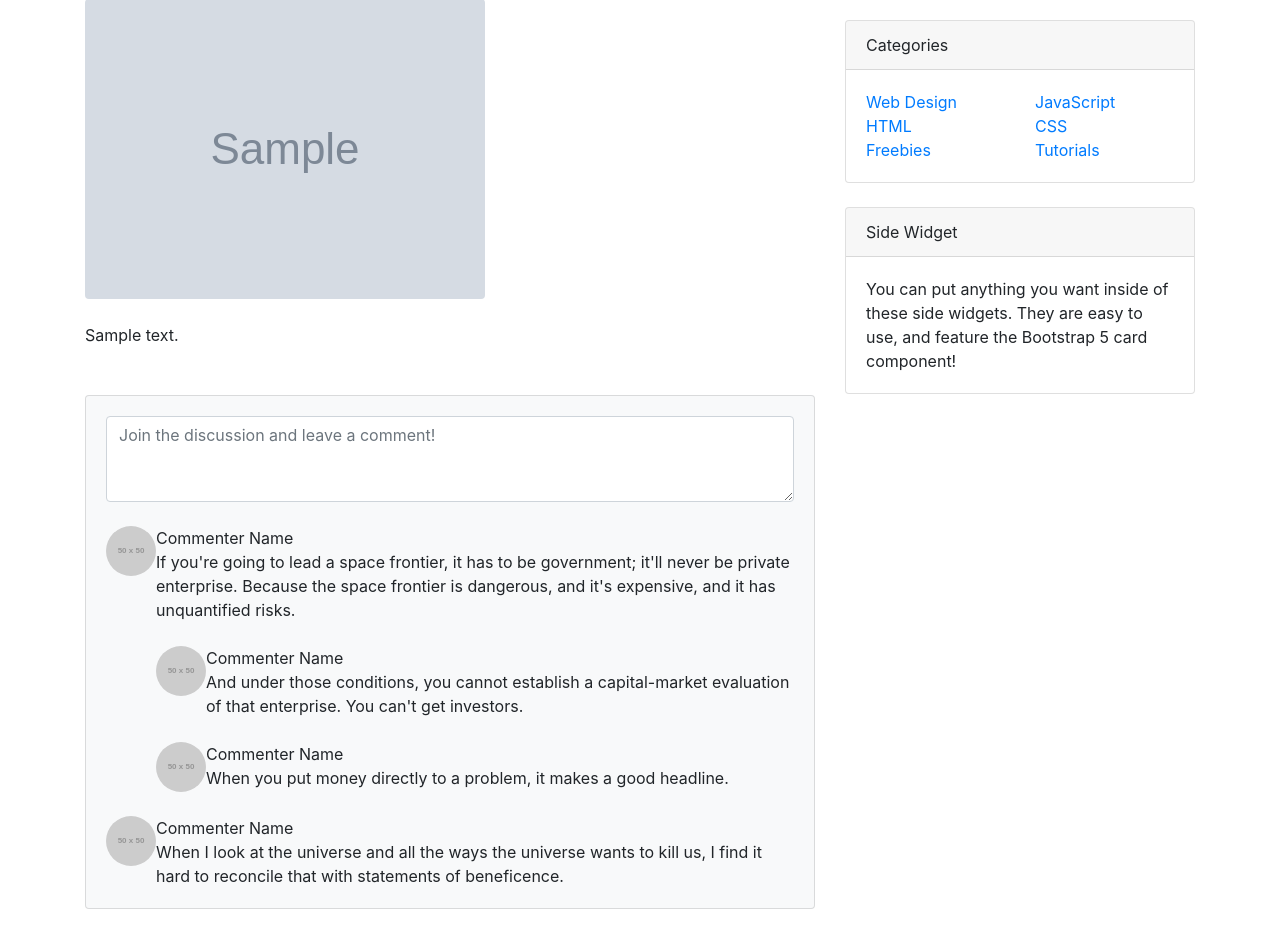
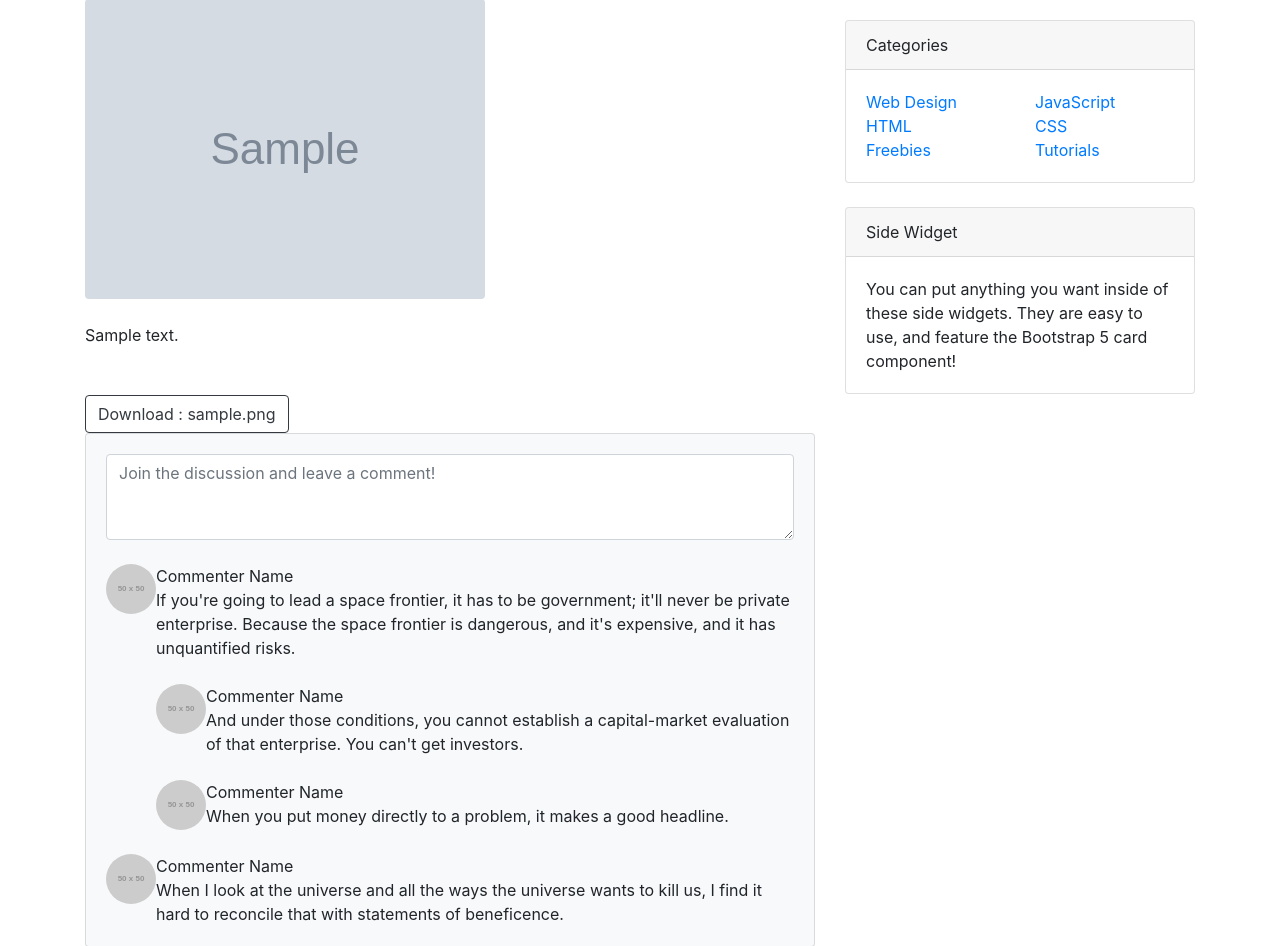
Before and after one commit to highfreshness/doit_django, a Django app: page /blog/1/ in a window 1280 px wide. Shown: the part 231-1177 px from the top of the page. Run offline with Django 4.2, Linux system fonts and the light colour scheme; tables that the repository leaves empty hold one stand-in row (values such as "Sample post"); grey boxes marked "Sample" are stand-in pictures; grey boxes labelled with a size stand in for pictures from a placeholder-image service; parts of the project's set-up code (start-up, migrations or seed data) failed here and were passed over; some libraries are stand-ins or nearby versions.

Commit message:
첨부 파일 있을 경우 포스트 상세 페이지에 다운로드 버튼 출력하기

```diff
--- a/blog/models.py
+++ b/blog/models.py
@@ -1,3 +1,5 @@
+
+import os
 from django.db import models
 
 # Create your models here.
@@ -15,3 +17,9 @@ class Post(models.Model):
 
     def get_absolute_url(self):
         return f'/blog/{self.pk}/'
+
+    def get_file_name(self):
+        return os.path.basename(self.file_upload.name)
+
+    def get_file_ext(self):
+        return os.path.get_file_name().split('.')[-1]
--- a/blog/templates/blog/post_detail.html
+++ b/blog/templates/blog/post_detail.html
@@ -79,6 +79,23 @@
                         <section class="mb-5">
                             <p class="fs-5 mb-4">{{post.content}}</p>
                         </section>
+                        {% if post.file_upload %}
+                        <a href="{{ post.file_upload.url }}" class="btn btn-outline-dark" role="button">
+                            Download :
+                            {% if post.get_file_ext == 'csv' %}
+                            <i class="fas fa-file-csv"></i>
+                            {% elif post.get_file_ext == 'xlsx' or post.get_file.ext == 'xls' %}
+                            <i class="fas fa-file-excel"></i>
+                            {% elif post.get_file_ext == 'docx' or post.get_file.ext == 'doc' %}
+                            <i class="fas fa-file-word"></i>
+                            {% else %}
+                            <i class="fas fa-file"></i>
+                            {% endif %}
+                            {{ post.get_file_name }}
+                        </a>
+                        <i class="bi bi-cloud-arrow-down"></i>
+                        {% endif %}
+
                 </article>
                 <!-- Comments section-->
                 <section class="mb-5">
```
